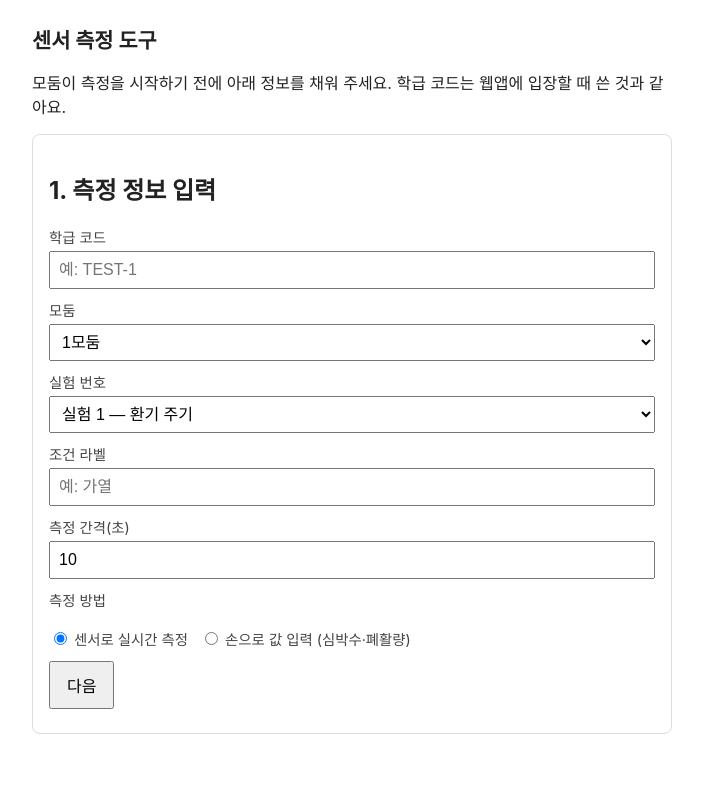
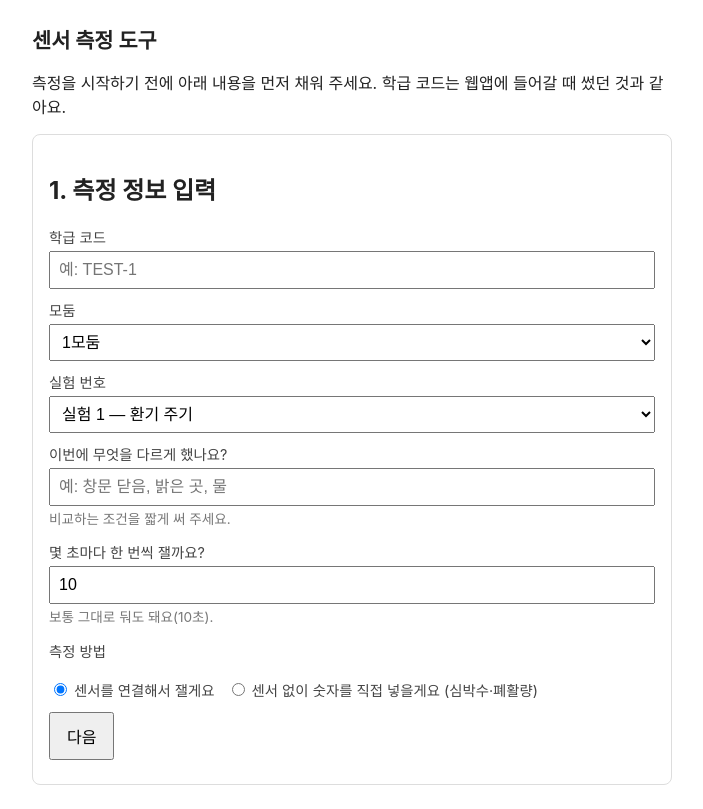
Before and after one commit to soomsci/ai-studio-sci, a Flask app: page / in a window 1280 px wide. Shown: the whole page, without its empty margins (288-991 px from the left). Before the commit the page ends 734 px from the top, so only its background shows below. Run offline with Flask 3, Linux system fonts and the light colour scheme.

Commit message:
세션 F: 수집기 화면 문구를 중2가 읽는 말로 다듬음 (절대 규칙 6, §14)
- "조건 라벨"(어려운 말) → "이번에 무엇을 다르게 했나요?" + 예시 힌트
- "이름표"·"제목" 두 칸이 뭐가 다른지 몰랐던 문제: 합치지 않고(둘 다
  실제로 쓰임 — 이름표는 그래프 구분용, 제목은 저장되는 측정 이름)
  각각 한 줄 설명을 붙여 구분되게 함
- "측정 간격(초)" → "몇 초마다 한 번씩 잴까요?" + "보통 그대로 둬도
  돼요(10초)" 안내
- "센서로 실시간 측정"/"손으로 값 입력" → "센서를 연결해서 잴게요"/
  "센서 없이 숫자를 직접 넣을게요"로 풀어 씀
- "센서 번호" 칸에 "센서 몸통에 붙어 있는 여섯 자리 숫자, 뒤집어 보면
  있어요" 힌트 추가
- "2. 센서 연결하기"/"2. 값 넣기"가 둘 다 2번이라 헷갈리던 것을
  "(센서로 잴 때)"/"(손으로 넣을 때)"로 구분
- 첫 안내문·업로드 안내문 문구도 다듬음

id·JS 로직은 전혀 안 건드림 — 렌더링 후 모든 id 존재 확인, JS 문법·
실시간 채널/수동 입력 전체 경로 재검증 완료.

```diff
--- a/collector/templates/index.html
+++ b/collector/templates/index.html
@@ -35,8 +35,8 @@
 <body>
 
 <h1>센서 측정 도구</h1>
-<p>모둠이 측정을 시작하기 전에 아래 정보를 채워 주세요. 학급 코드는 웹앱에
-   입장할 때 쓴 것과 같아요.</p>
+<p>측정을 시작하기 전에 아래 내용을 먼저 채워 주세요. 학급 코드는 웹앱에
+   들어갈 때 썼던 것과 같아요.</p>
 
 <section id="setup">
   <h2>1. 측정 정보 입력</h2>
@@ -56,13 +56,16 @@
       <option value="4">실험 4 — 비열(물·식용유)</option>
     </select>
   </label>
-  <label>조건 라벨 <input id="condition" placeholder="예: 가열"></label>
-  <label>측정 간격(초) <input id="intervalSec" type="number" value="10" min="1"></label>
+  <label>이번에 무엇을 다르게 했나요? <input id="condition" placeholder="예: 창문 닫음, 밝은 곳, 물"></label>
+  <p class="hint">비교하는 조건을 짧게 써 주세요.</p>
+
+  <label>몇 초마다 한 번씩 잴까요? <input id="intervalSec" type="number" value="10" min="1"></label>
+  <p class="hint">보통 그대로 둬도 돼요(10초).</p>
 
   <label>측정 방법</label>
   <div class="mode-choice">
-    <label><input type="radio" name="mode" value="realtime" checked style="width:auto"> 센서로 실시간 측정</label>
-    <label><input type="radio" name="mode" value="manual" style="width:auto"> 손으로 값 입력 (심박수·폐활량)</label>
+    <label><input type="radio" name="mode" value="realtime" checked style="width:auto"> 센서를 연결해서 잴게요</label>
+    <label><input type="radio" name="mode" value="manual" style="width:auto"> 센서 없이 숫자를 직접 넣을게요 (심박수·폐활량)</label>
   </div>
 
   <div id="manual-setup" hidden>
@@ -73,7 +76,8 @@
         {% endfor %}
       </select>
     </label>
-    <label>측정 제목 <input id="manualTitle" placeholder="예: 4모둠 심박수"></label>
+    <label>이번 측정 기록 이름 <input id="manualTitle" placeholder="예: 4모둠 심박수"></label>
+    <p class="hint">나중에 이 측정을 찾아볼 때 쓰는 이름이에요.</p>
   </div>
 
   <button id="btnSetup">다음</button>
@@ -82,17 +86,20 @@
 </section>
 
 <section id="channels" hidden>
-  <h2>2. 센서 연결하기</h2>
-  <p class="hint">센서 몸통에 적힌 번호를 그대로 입력하세요(예: 117-880). 여러 대를
-     동시에 재려면(예: 물·식용유 온도 비교) 이 칸에서 한 대씩 추가하면 돼요.</p>
+  <h2>2. 센서 연결하기 (센서로 잴 때)</h2>
+  <p class="hint">센서를 여러 대 동시에 쓰려면(예: 물·식용유 온도 비교) 이 칸에서
+     한 대씩 추가하면 돼요.</p>
   <select id="channelSensorType">
     {% for s in sensors.realtime %}
     <option value="{{ s.name }}">{{ s.name }} ({{ s.unit }})</option>
     {% endfor %}
   </select>
   <label>센서 번호 <input id="channelDeviceId" placeholder="예: 117-880"></label>
-  <label>이름표 <input id="channelLabel" placeholder="예: 물"></label>
-  <label>제목(자동으로 채워져요, 고칠 수 있어요) <input id="channelTitle" placeholder="예: 물(117-880)"></label>
+  <p class="hint">센서 몸통에 붙어 있는 여섯 자리 숫자예요. 뒤집어 보면 있어요.</p>
+  <label>이 센서로 뭘 재나요? <input id="channelLabel" placeholder="예: 물"></label>
+  <p class="hint">짧게 써 주세요. 그래프에서 이 센서를 구별하는 이름이 돼요.</p>
+  <label>이번 측정 기록 이름(자동으로 채워져요) <input id="channelTitle" placeholder="예: 물(117-880)"></label>
+  <p class="hint">나중에 이 측정을 찾아볼 때 쓰는 이름이에요. 안 바꿔도 괜찮아요.</p>
   <button id="btnAddChannel">센서 연결하기</button>
   <div id="channel-msg" style="margin-top:8px;color:#b00;"></div>
 
@@ -111,7 +118,7 @@
 </section>
 
 <section id="manual" hidden>
-  <h2>2. 값 넣기</h2>
+  <h2>2. 값 넣기 (손으로 넣을 때)</h2>
   <div class="tabs">
     <button id="tabDirect" class="active">직접 입력</button>
     <button id="tabCsv">CSV 파일 올리기</button>
@@ -138,8 +145,8 @@
 
 <section id="upload" hidden>
   <h2>3. 서버로 보내기</h2>
-  <p>측정을 마쳤으면 아래 버튼으로 보내세요. 센서가 여러 대면 센서마다 따로
-     올라가요. 보내고 나면 되돌릴 수 없어요.</p>
+  <p>측정을 다 마쳤으면 아래 버튼을 눌러 보내세요. 센서를 여러 대 썼다면
+     센서마다 따로 저장돼요. 한 번 보내면 되돌릴 수 없어요.</p>
   <button id="btnUpload">서버로 보내기</button>
 </section>
 
```
